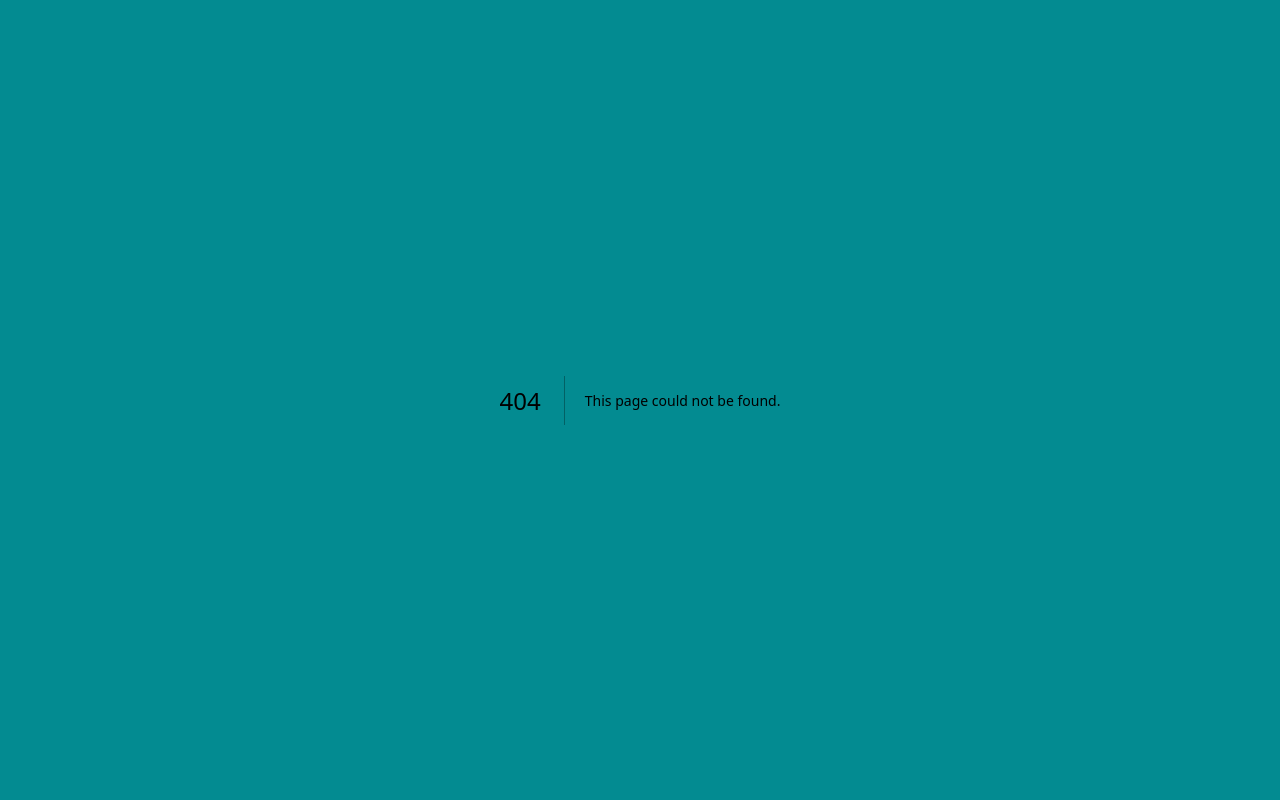
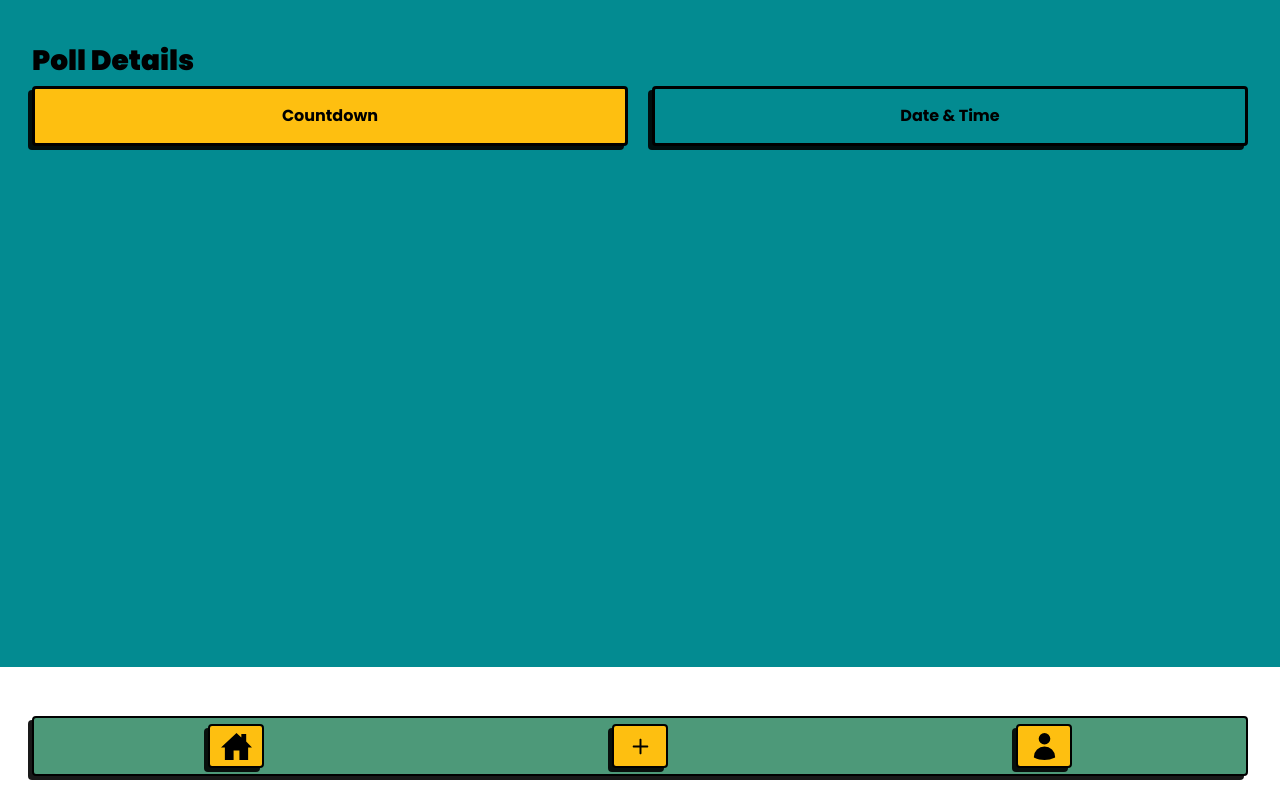
Before and after one commit to devhausleipzigacademy/camp9-final-project, a Next.js app: page /calendar in a window 1280 px wide. Before the commit this address had no page. Built offline with nearby package versions, Linux system fonts and the light colour scheme.

Commit message:
Does some work on the calendar.

```diff
--- /dev/null
+++ b/app/(protected)/calendar/page.tsx
@@ -0,0 +1,45 @@
+'use client';
+import Button from '@/components/shared/buttons/Button';
+import React, { useState } from 'react';
+import Calendar from 'react-calendar';
+import 'react-calendar/dist/Calendar.css';
+
+function page() {
+  const [value, onChange] = useState(new Date());
+  const [isCountdown, setIsCountdown] = useState(true);
+  return (
+    <main className="px-8 py-10 bg-teal h-[667px]">
+      <h1 className="title-black mb-1">Poll Details</h1>
+      <div className="mb-4 flex gap-6">
+        <Button
+          variant={isCountdown ? 'primary' : 'quinary'}
+          handleClick={() => setIsCountdown(true)}
+        >
+          Countdown
+        </Button>
+        <Button
+          variant={isCountdown ? 'quinary' : 'primary'}
+          handleClick={() => setIsCountdown(false)}
+        >
+          Date & Time
+        </Button>
+      </div>
+      {isCountdown ? (
+        <></>
+      ) : (
+        <Calendar
+          className="shadow-brutal p-4 bg-yellow"
+          prev2Label={null}
+          next2Label={null}
+          minDetail="year"
+          minDate={new Date()}
+          showFixedNumberOfWeeks={true}
+          onChange={() => {}}
+          value={value}
+        />
+      )}
+    </main>
+  );
+}
+
+export default page;
--- a/app/(protected)/layout.tsx
+++ b/app/(protected)/layout.tsx
@@ -15,7 +15,7 @@ export default function RootLayout({
 }) {
   return (
     <html lang="en">
-      <body className="w-full flex flex-col justify-between h-screen">
+      <body>
         <Provider>{children}</Provider>
         {/* change the next line from true instead of children later */}
         {true && (
--- a/app/globals.css
+++ b/app/globals.css
@@ -440,6 +440,101 @@
     border: 3px solid #000000;
     color: black;
   }
+  /* ======================== */
+  /* Calendar CSS */
+  /* ======================== */
+  .react-calendar {
+    max-width: 100%;
+    @apply description shadow-brutal;
+    border: 3px solid #000000;
+  }
+  .react-calendar--doubleView {
+    width: 700px;
+  }
+  .react-calendar--doubleView .react-calendar__viewContainer {
+    display: flex;
+  }
+  .react-calendar--doubleView .react-calendar__viewContainer > * {
+    width: 50%;
+    margin: 0.5em;
+  }
+  .react-calendar,
+  .react-calendar *,
+  .react-calendar *:before,
+  .react-calendar *:after {
+    -moz-box-sizing: border-box;
+    -webkit-box-sizing: border-box;
+    box-sizing: border-box;
+  }
+  .react-calendar button {
+    margin: 0;
+    outline: none;
+  }
+  .react-calendar button:enabled:hover {
+    cursor: pointer;
+  }
+  .react-calendar__navigation {
+    display: flex;
+    height: 44px;
+    margin-bottom: 1em;
+    gap: 16px;
+  }
+  .react-calendar__navigation button {
+    min-width: 44px;
+    @apply shadow-brutal border-brutal;
+  }
+  .react-calendar__navigation__next-button,
+  .react-calendar__navigation__prev-button {
+    @apply bg-teal;
+    font-size: 2rem;
+    line-height: 2rem;
+  }
+  .react-calendar__year-view__months,
+  .react-calendar__month-view {
+    min-height: 188px;
+  }
+
+  .react-calendar__month-view__weekdays {
+    text-align: center;
+    text-transform: uppercase;
+    text-decoration: none;
+    margin-bottom: 4px;
+  }
+  .react-calendar__month-view__weekNumbers .react-calendar__tile {
+    display: flex;
+    align-items: center;
+    justify-content: center;
+  }
+  .react-calendar__month-view__days__day--neighboringMonth {
+    @apply text-teal;
+  }
+  .react-calendar__tile {
+    width: 30px;
+    padding: 0px;
+    background: none;
+    text-align: center;
+    margin: 4px;
+    box-sizing: border-box;
+    border: 3px transparent solid;
+  }
+  .react-calendar__tile:disabled {
+    @apply text-peach;
+  }
+  .react-calendar__tile:enabled:hover,
+  .react-calendar__tile:enabled:focus {
+    @apply border-brutal;
+  }
+  .react-calendar__tile--now {
+    border: 3px #ffedbc solid;
+  }
+  .react-calendar--selectRange .react-calendar__tile--hover {
+    background-color: #e6e6e6;
+  }
+  .react-calendar__navigation__label__labelText {
+    text-transform: uppercase;
+    @apply body;
+  }
+
   .toast-container {
     --toastify-color-light: #ffedbc;
     --toastify-color-dark: #2f9ca1;
--- a/app/layout.tsx
+++ b/app/layout.tsx
@@ -12,10 +12,7 @@ export default function RootLayout({
 }) {
   return (
     <html lang="en">
-      <body className='grid justify-center h-screen items-center bg-teal mx-8'>
-        {children}
-
-      </body>
+      <body>{children}</body>
     </html>
   );
 }
--- /dev/null
+++ b/components/CalendarComponent.tsx
@@ -0,0 +1,12 @@
+import React from 'react';
+import Calendar from 'react-calendar';
+
+function CalendarComponent() {
+  return (
+    <>
+      <div className="shadow-brutal w-5 h-5 "></div>
+    </>
+  );
+}
+
+export default CalendarComponent;
--- a/components/shared/buttons/Button.tsx
+++ b/components/shared/buttons/Button.tsx
@@ -11,7 +11,7 @@ interface ButtonProps
   children: React.ReactNode;
   handleClick?: () => void;
   isActive?: boolean;
-  variant?: 'primary' | 'secondary' | 'tertiary' | 'quaternary';
+  variant?: 'primary' | 'secondary' | 'tertiary' | 'quaternary' | 'quinary';
   size?: 'small' | 'medium' | 'large' | 'full';
   href?: string;
 }
@@ -39,6 +39,7 @@ const buttonClasses = cva(
         secondary: ['bg-peach'],
         tertiary: ['bg-green-light'],
         quaternary: ['bg-green'],
+        quinary: ['bg-teal'],
       },
       size: {
         small: ['h-11', 'w-2/5'],
--- a/package.json
+++ b/package.json
@@ -23,7 +23,6 @@
     "@hookform/resolvers": "^3.1.1",
     "@prisma/client": "^4.15.0",
     "@tanstack/react-query": "^4.29.12",
-    "@tanstack/react-query": "^4.29.12",
     "@types/node": "20.2.5",
     "@types/react": "18.2.7",
     "@types/react-dom": "18.2.4",
@@ -40,9 +39,11 @@
     "next-auth": "^4.22.1",
     "postcss": "8.4.24",
     "react": "18.2.0",
+    "react-calendar": "^4.3.0",
     "react-dom": "18.2.0",
     "react-hook-form": "^7.44.3",
     "react-icons": "^4.9.0",
+    "react-time-picker": "^6.2.0",
     "react-toastify": "^9.1.3",
     "tailwindcss": "3.3.2",
     "typescript": "5.0.4",
```
Also changed, not shown: 1 other file (tests, documents, lock files or other folders).
